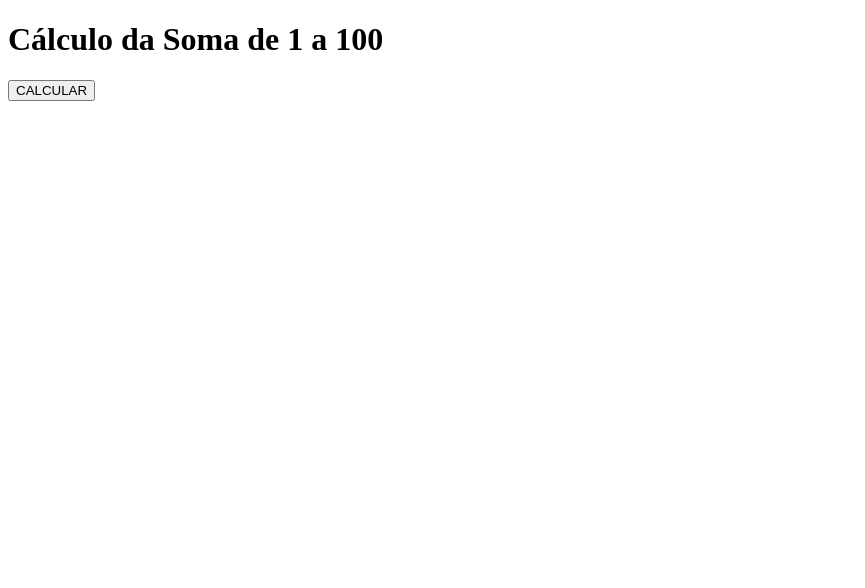
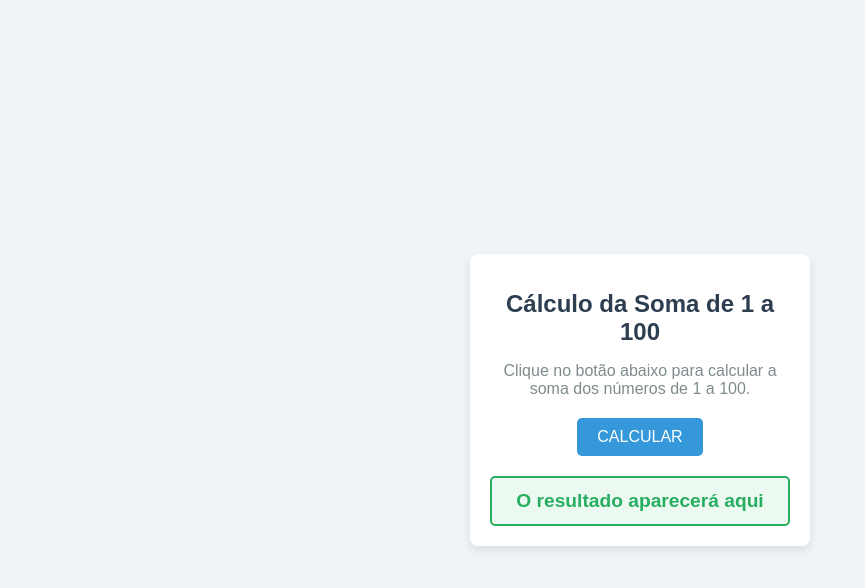
Before and after one commit to erickserpe/JavaScript-Junior, a plain HTML site: page index.html in a window 1280 px wide. Shown: the whole page, without its empty margins (0-865 px from the left). Drawn offline with Linux system fonts and the light colour scheme.

Commit message:
alterações nos codigo do index.html e no styles.css pra melhor visualização

```diff
--- a/index.html
+++ b/index.html
@@ -4,12 +4,17 @@
     <meta charset="UTF-8">
     <meta name="viewport" content="width=device-width, initial-scale=1.0">
     <title>Soma de 1 a 100</title>
+    <link rel="stylesheet" href="styles.css">
 </head>
 <body>
-    <h1>Cálculo da Soma de 1 a 100</h1>
-    <button id="calcular-btn">CALCULAR</button>
-    <div id="resultado"></div>
+    <div class="container">
+        <h1>Cálculo da Soma de 1 a 100</h1>
+        <p>Clique no botão abaixo para calcular a soma dos números de 1 a 100.</p>
+        <button id="calcular-btn" class="btn">CALCULAR</button>
+        <div id="resultado" class="resultado">O resultado aparecerá aqui</div>
+    </div>
 
+    <!-- Referência ao arquivo JavaScript -->
     <script src="script.js"></script>
 </body>
 </html>
--- a/styles.css
+++ b/styles.css
@@ -58,4 +58,14 @@ p {
     font-size: 1.2em;
     font-weight: bold;
     color: #27ae60;
+    padding: 10px;
+    border: 2px solid #27ae60;
+    border-radius: 5px;
+    background-color: #ecf9f1;
+    width: 100%;
+    box-sizing: border-box;
+    min-height: 50px;
+    display: flex;
+    justify-content: center;
+    align-items: center;
 }
```
